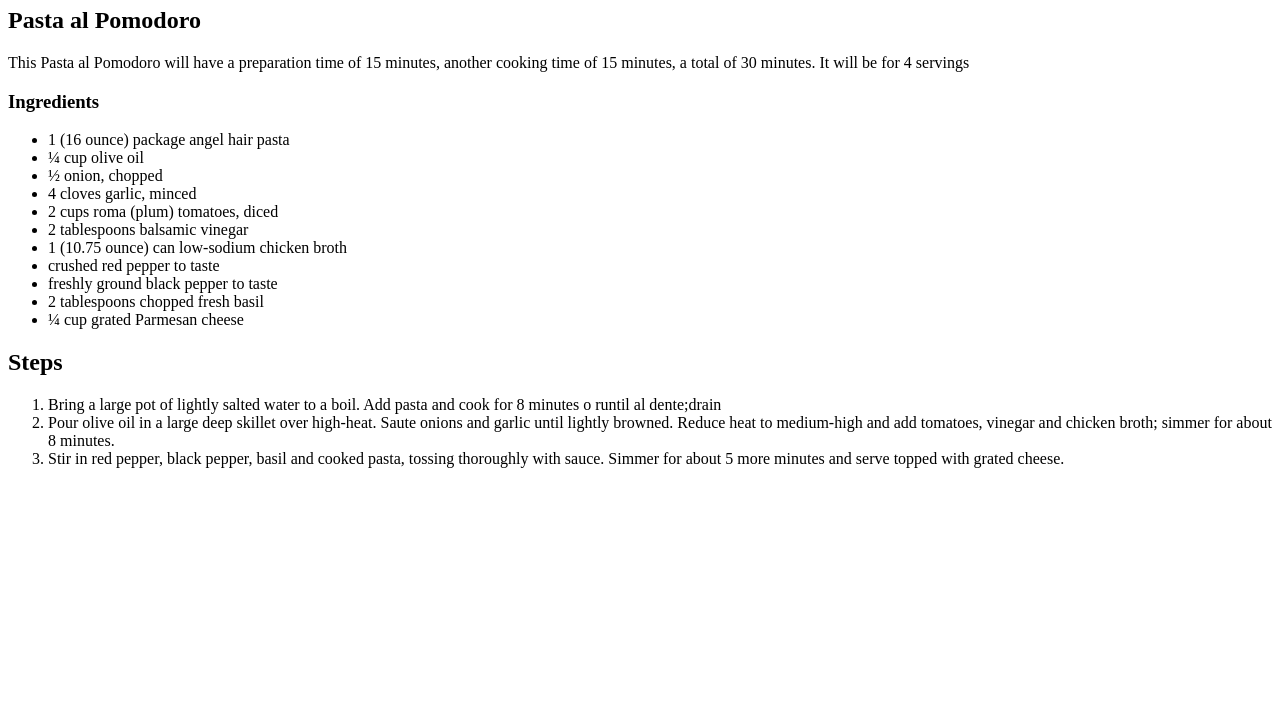
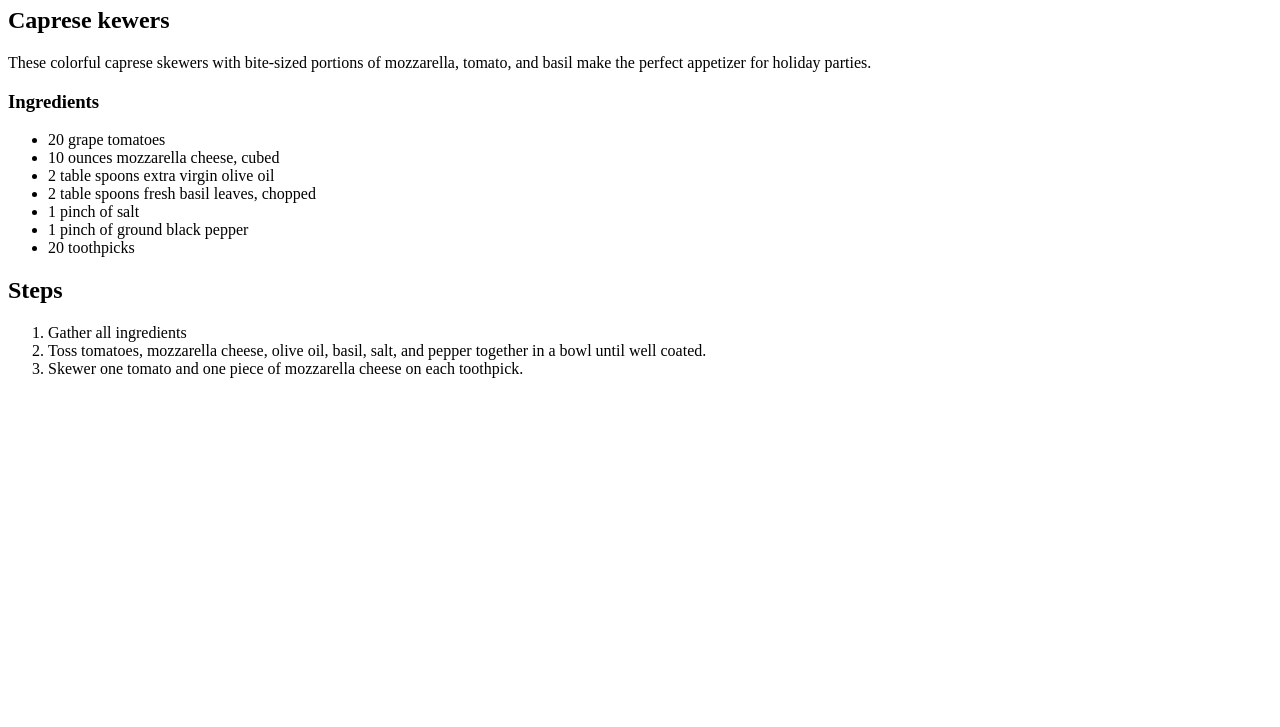
Before and after one commit to sherleysosa2189/odin-recipes, a plain HTML site: page recipes/food/caprese_skewers.html in a window 1280 px wide. Shown: the part 73-800 px from the top of the page. Drawn offline with Linux system fonts and the light colour scheme.

Commit message:
Changed the recipes for banana bread and caprese Modified the recipes for banana bread and caprese skewers. Added all the ingredientes and steps for the recipes. Also title was changed in both files.

```diff
--- a/recipes/food/caprese_skewers.html
+++ b/recipes/food/caprese_skewers.html
@@ -6,28 +6,24 @@
     </head>
 
     <body>
-        <h1>Pasta al Pomodoro Recipe</h1>
-        <h2>Pasta al Pomodoro</h2>
-        <p>This Pasta al Pomodoro will have a preparation time of 15 minutes, another cooking time of 15 minutes, a total of 30 minutes. It will be for 4 servings</p>
+        <h1>Caprese Skewers Recipe</h1>
+        <h2>Caprese kewers</h2>
+        <p>These colorful caprese skewers with bite-sized portions of mozzarella, tomato, and basil make the perfect appetizer for holiday parties.</p>
         <h3>Ingredients</h3>
         <ul>
-            <li> 1 (16 ounce) package angel hair pasta</li>
-            <li> ¼ cup olive oil</li>
-            <li> ½ onion, chopped</li>
-            <li> 4 cloves garlic, minced</li>
-            <li> 2 cups roma (plum) tomatoes, diced</li>
-            <li> 2 tablespoons balsamic vinegar</li>
-            <li> 1 (10.75 ounce) can low-sodium chicken broth</li>
-            <li> crushed red pepper to taste</li>
-            <li> freshly ground black pepper to taste</li>
-            <li> 2 tablespoons chopped fresh basil</li>
-            <li> ¼ cup grated Parmesan cheese</li>
+            <li>20 grape tomatoes </li>
+            <li>10 ounces mozzarella cheese, cubed</li>
+            <li>2 table spoons extra virgin olive oil</li>
+            <li>2 table spoons fresh basil leaves, chopped </li>
+            <li>1 pinch of salt</li>
+            <li> 1 pinch of ground black pepper</li>
+            <li> 20 toothpicks</li>
         </ul>
         <h2>Steps</h2>
         <ol>
-            <li> Bring a large pot of lightly salted water to a boil. Add pasta and cook for 8 minutes o runtil al dente;drain</li>
-            <li> Pour olive oil in a large deep skillet over high-heat. Saute onions and garlic until lightly browned. Reduce heat to medium-high and add tomatoes, vinegar and chicken broth; simmer for about 8 minutes.</li>
-            <li> Stir in red pepper, black pepper, basil and cooked pasta, tossing thoroughly with sauce. Simmer for about 5 more minutes and serve topped with grated cheese.</li>
+            <li> Gather all ingredients</li>
+            <li> Toss tomatoes, mozzarella cheese, olive oil, basil, salt, and pepper together in a bowl until well coated.</li>
+            <li> Skewer one tomato and one piece of mozzarella cheese on each toothpick.</li>
         </ol>
     </body>
 </html>
```
Also changed, not shown: recipes/food/banana_bread.html (+13 -17 lines).
